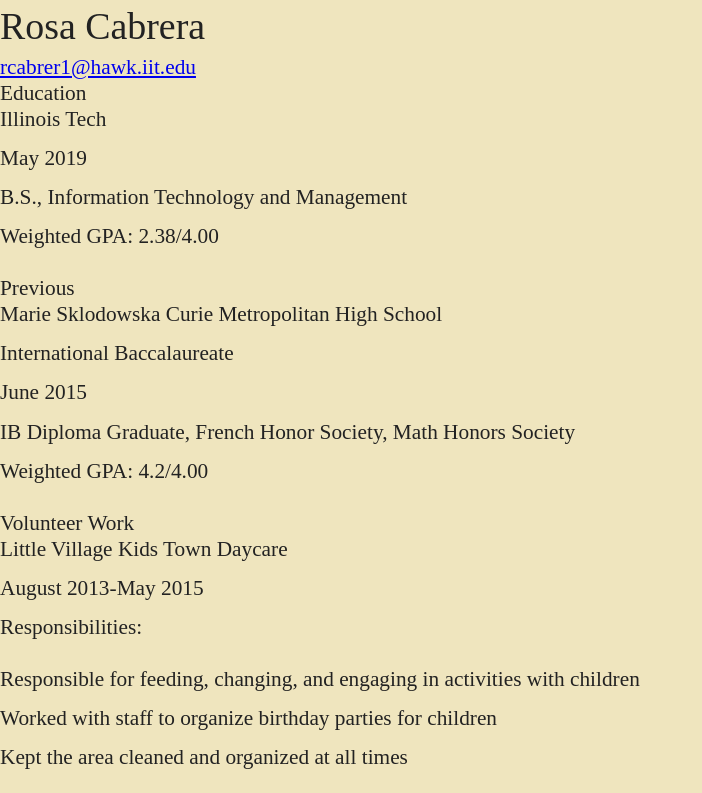
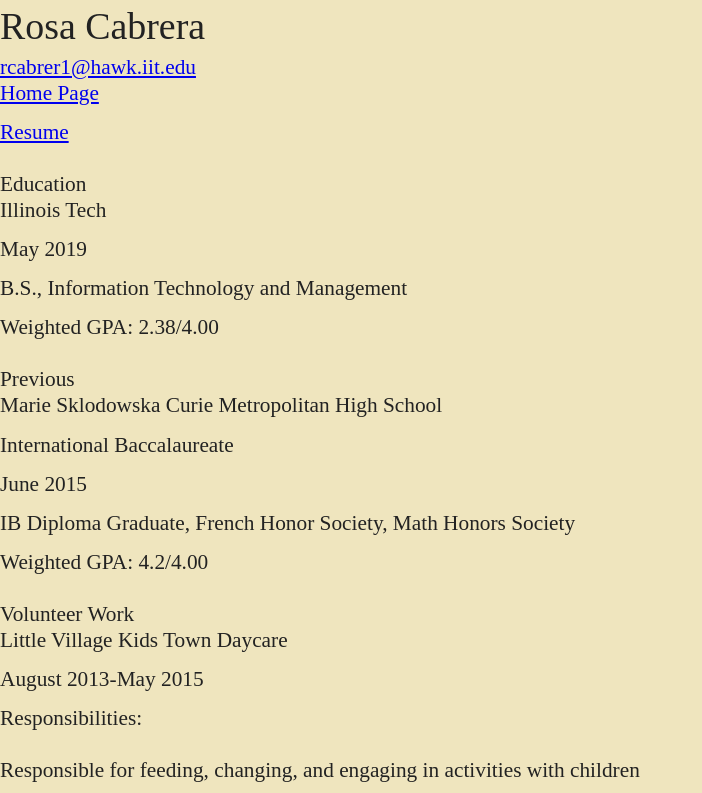
Before and after one commit to rcoasb96/361-Project2, a plain HTML site: page resume/index.html in a window 1280 px wide. Shown: the top 793 px of the page, without its empty margins (0-702 px from the left). Drawn offline with Linux system fonts and the light colour scheme; files that its build step writes are made by us from their sources.

Commit message:
Added missing nav

```diff
--- a/resume/index.html
+++ b/resume/index.html
@@ -10,6 +10,12 @@
     <header class="h-card" id="header">
       <h1 class="p-name">Rosa Cabrera</h1>
       <a class="u-email" href="mailto:rcabrer1@hawk.iit.edu">rcabrer1@hawk.iit.edu</a>
+      <nav>
+        <ul>
+          <li><a href="../portfolio/index.html">Home Page</a></li>
+          <li><a href="../resume/index.html">Resume</a></li>
+        </ul>
+      </nav>
     </header>
     <main class="content">
       <section>
```
